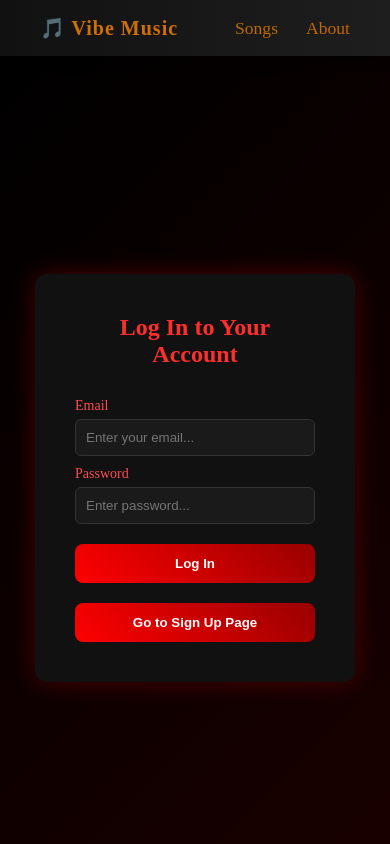
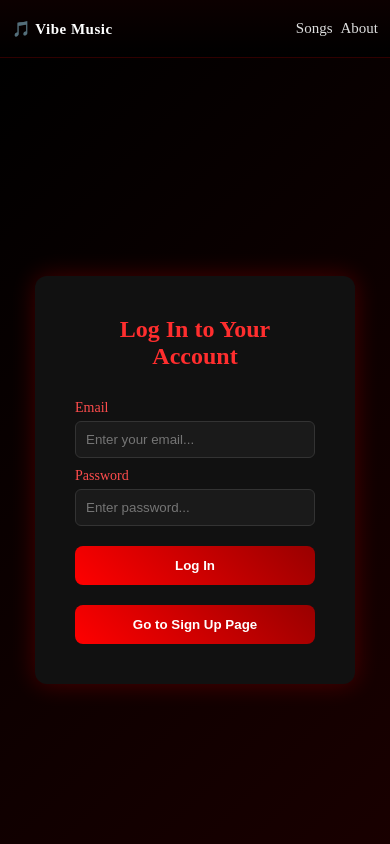
Before and after one commit to infinityabhinav/vibe-music-player, a React (Vite) app: page /log-in in a window 390 px wide. Shown: the top 844 px of the page. Built offline with nearby package versions, Linux system fonts and the light colour scheme; no server answers.

Commit message:
styles updated !!

```diff
--- a/src/index.css
+++ b/src/index.css
@@ -19,109 +19,6 @@ body{
   --accent: #B11226;        /* darkish red */
   --accent-hover: #d4172f;
 }
-
-.nav {
-  display: flex;
-  justify-content: space-between;
-  align-items: center;
-  padding: 16px 40px;
-  background: linear-gradient(90deg, #111, #1e1e1e);
-  color: white;
-  box-shadow: 0 4px 12px rgba(0,0,0,0.4);
-  position: sticky;
-  top: 0;
-  z-index: 100;
-}
-
-/* logo */
-
-.logo {
-  font-size: 20px;
-  font-weight: 700;
-  letter-spacing: 1px;
-  cursor: pointer;
-}
-
-/* menu */
-
-.menu {
-  display: flex;
-  align-items: center;
-  list-style: none;
-  gap: 28px;
-  margin: 0;
-  padding: 0;
-}
-
-.menu .nav-link {
-color: #ffffff;
-  cursor: pointer;
-  font-size: 1.1em;
-  opacity: 0.9;
-  transition: 0.3s;
-  position: relative;
-  text-decoration: none;
-}
-
-.menu li:hover {
-  opacity: 1;
-  color: #ff4081;
-  color: #ff3b3b;
-  background: rgba(255,0,0,0.08);
-}
-
-/* underline hover effect */
-
-.menu li::after {
-  content: "";
-  position: absolute;
-  left: 0;
-  bottom: -6px;
-  width: 0%;
-  height: 2px;
-  background: #ff4081;
-  transition: 0.25s;
-}
-
-.menu li:hover::after {
-  width: 100%;
-}
-
-/* playlist list item */
-.playlist-container{
-  cursor: pointer;
-  padding: 8px 18px;
-  margin: 0 12px;
-  border-radius: 20px;
-  background: transparent;
-  transition: all 0.3s ease;
-  position: relative;
-}
-
-/* hover reddish glow */
-.playlist-container:hover{
-  color: #ff3b3b;
-  background: rgba(255,0,0,0.08);
-}
-
-/* underline animation */
-.playlist-container::after{
-  content: "";
-  position: absolute;
-  width: 0%;
-  height: 2px;
-  left: 50%;
-  bottom: -4px;
-  background: #ff2e2e;
-  box-shadow: 0 0 8px #ff2e2e;
-  transition: all 0.3s ease;
-  transform: translateX(-50%);
-}
-
-.playlist-container:hover::after{
-  width: 70%;
-}
-
 
 /* footer styles */
 
@@ -1370,83 +1267,295 @@ NAV BAR PROFILE PIC
 NAV BAR PROFILE PIC
 
 */
+/* =========================
+   PROFILE CONTAINER
+========================= */
+
+/* =========================
+   NAVBAR
+========================= */
+
+.nav{
+  width:100%;
+  height:64px;
+  padding:0 40px;
+
+  display:flex;
+  align-items:center;
+  justify-content:space-between;
+
+  background:linear-gradient(180deg,#0c0000,#000);
+  border-bottom:1px solid rgba(255,0,0,.15);
+
+  position:sticky;
+  top:0;
+  z-index:999;
+}
+
+/* logo */
+.logo{
+  font-size:20px;
+  font-weight:700;
+  color:#fff;
+  cursor:pointer;
+  letter-spacing:.5px;
+}
+
+.logo:hover{
+  color:#ff4d4d;
+}
+
+/* =========================
+   MENU RIGHT
+========================= */
+
+.menu{
+  display:flex;
+  align-items:center;
+  gap:26px;
+  list-style:none;
+}
+
+/* links */
+.nav-link{
+  text-decoration:none;
+}
+
+.nav-link li{
+  list-style:none;
+  color:#ddd;
+  font-size:15px;
+  cursor:pointer;
+  transition:.25s;
+}
+
+.nav-link li:hover{
+  color:#ff3b3b;
+}
+
+.nav-link.active li{
+  color:#ff2a2a;
+  font-weight:600;
+}
+
+/* =========================
+   PLAYLIST BUTTON
+========================= */
+
+.playlist-container{
+  background:rgba(255,0,0,.12);
+  color:#ffb3b3;
+
+  padding:8px 14px;
+  border-radius:999px;
+  font-size:13px;
+  cursor:pointer;
+  transition:.25s;
+}
+
+
+
+/* =========================
+   PROFILE CONTAINER
+========================= */
 
 .profile-container{
-  position: relative;
-}
-
-/* profile circle */
+  position:relative;
+  display:flex;
+  align-items:center;
+}
+
+/* icon */
 .profile-icon{
-  width:40px;
-  height:40px;
+  width:42px;
+  height:42px;
   border-radius:50%;
-  background:#ff2e2e;
+  background:linear-gradient(135deg,#ff2a2a,#990000);
+
   display:flex;
   align-items:center;
   justify-content:center;
+
+  color:#fff;
+  font-weight:600;
+  font-size:16px;
   cursor:pointer;
-  color:#fff;
-  font-weight:bold;
-  font-size:18px;
-  transition:0.3s;
+
+  transition:.25s;
 }
 
 .profile-icon:hover{
-  transform:scale(1.1);
-  box-shadow:0 0 10px rgba(255,0,0,0.6);
-}
-
-/* dropdown */
+  transform:scale(1.08);
+  box-shadow:0 0 14px rgba(255,0,0,.6);
+}
+
+/* =========================
+   DROPDOWN
+========================= */
+
 .profile-dropdown{
   position:absolute;
   right:0;
-  top:55px;
-  background:#111;
+  top:60px;
+  width:240px;
+  max-width:calc(100vw - 20px);
+
+  background:rgba(15,15,15,.96);
+  backdrop-filter:blur(14px);
+
+  border:1px solid rgba(255,0,0,.18);
+  border-radius:14px;
+
+  padding:18px 16px;
   color:#fff;
-  padding:18px;
-  border-radius:10px;
-  width:230px;
-  box-shadow:0 0 20px rgba(255,0,0,0.25);
-  animation:fadeIn 0.25s ease;
-}
-
+
+  box-shadow:
+    0 12px 40px rgba(0,0,0,.7),
+    0 0 20px rgba(255,0,0,.15);
+
+  animation:profileFade .25s ease;
+  z-index:9999;
+}
+
+/* text */
 .profile-name{
-  font-weight:bold;
-  font-size:16px;
+  font-weight:600;
+  font-size:15px;
+  word-break:break-word;
 }
 
 .profile-email{
-  font-size:14px;
-  opacity:0.7;
+  font-size:13px;
+  opacity:.65;
   margin-top:4px;
-}
-
+  word-break:break-all;
+}
+
+/* divider */
 .profile-dropdown hr{
-  margin:12px 0;
-  border:0.5px solid #333;
-}
-
-/* logout btn */
+  margin:14px 0;
+  border:none;
+  border-top:1px solid #2a2a2a;
+}
+
+/* logout */
 .logout-btn{
   width:100%;
-  padding:10px;
-  background:linear-gradient(45deg,#ff0000,#990000);
+  padding:11px;
   border:none;
-  border-radius:6px;
+  border-radius:8px;
+  font-size:14px;
+  font-weight:600;
+
+  background:linear-gradient(135deg,#ff2a2a,#990000);
   color:white;
-  font-weight:bold;
   cursor:pointer;
-  transition:0.3s;
+
+  transition:.25s;
 }
 
 .logout-btn:hover{
-  background:linear-gradient(45deg,#ff3333,#cc0000);
-  transform:scale(1.05);
-}
-
-@keyframes fadeIn{
-  from{opacity:0; transform:translateY(-10px)}
-  to{opacity:1; transform:translateY(0)}
+  background:linear-gradient(135deg,#ff3b3b,#b30000);
+  transform:translateY(-1px);
+  box-shadow:0 6px 18px rgba(255,0,0,.35);
+}
+
+/* animation */
+@keyframes profileFade{
+  from{
+    opacity:0;
+    transform:translateY(-10px) scale(.96);
+  }
+  to{
+    opacity:1;
+    transform:translateY(0) scale(1);
+  }
+}
+
+/* =========================
+   MOBILE RESPONSIVE
+========================= */
+/* =========================
+   MOBILE RESPONSIVE FIX
+========================= */
+
+@media(max-width:700px){
+
+  .nav{
+    padding:0 12px;
+    height:58px;
+  }
+
+  .menu{
+    gap:10px;
+    align-items:center;
+  }
+
+  .logo{
+    font-size:16px;
+    white-space:nowrap;
+  }
+
+  /* playlist small */
+  .playlist-container{
+    padding:6px 10px;
+    font-size:11.5px;
+    border-radius:20px;
+    white-space:nowrap;
+  }
+
+  .profile-icon{
+    width:36px;
+    height:36px;
+    font-size:14px;
+  }
+
+  .profile-dropdown{
+    right:-6px;
+    top:50px;
+    width:190px;
+    padding:14px;
+  }
+
+  .profile-name{
+    font-size:13px;
+  }
+
+  .profile-email{
+    font-size:11px;
+  }
+
+  .logout-btn{
+    padding:9px;
+    font-size:12px;
+  }
+}
+
+/* EXTRA SMALL PHONES */
+@media(max-width:420px){
+
+  .menu{
+    gap:8px;
+  }
+
+  .playlist-container{
+    padding:5px 8px;
+    font-size:10.5px;
+  }
+
+  .logo{
+    font-size:15px;
+  }
+
+  .profile-icon{
+    width:34px;
+    height:34px;
+  }
+
+  .profile-dropdown{
+    right:-14px;
+    width:170px;
+  }
 }
 
 
```
